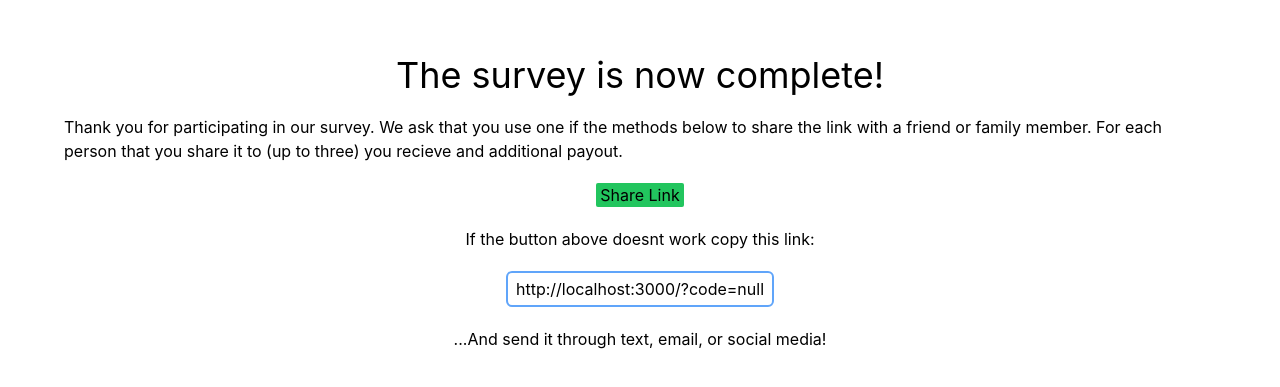
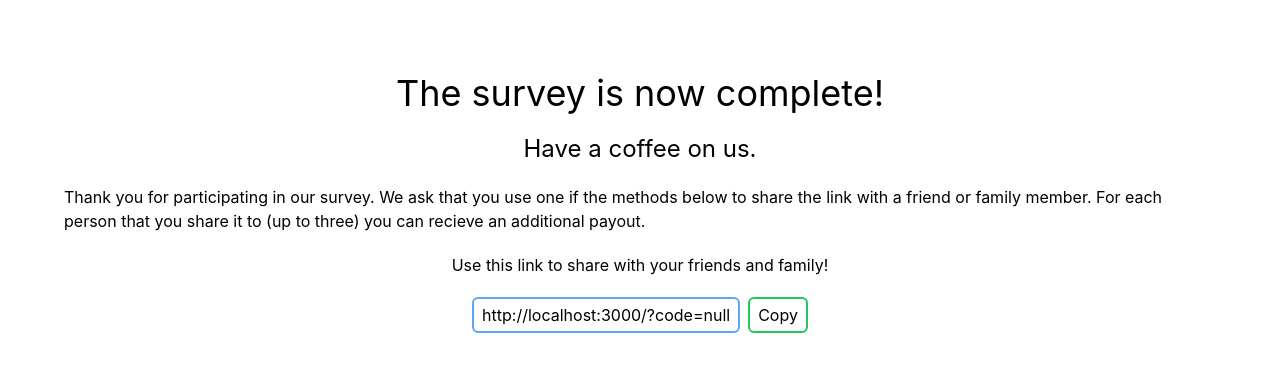
Before and after one commit to Vaugnie-Lindsey/SurveyApp, a React (Create React App) app: page /SurveyComplete in a window 1280 px wide. Shown: the part 197-584 px from the top of the page. Built offline with nearby package versions, Linux system fonts and the light colour scheme.

Commit message:
Improved sharing functionality + UI appearance

```diff
--- a/src/Pages/Homepage.jsx
+++ b/src/Pages/Homepage.jsx
@@ -19,7 +19,7 @@ const Homepage = () => {
         placeholder="Please input your referal code here"
       ></input>
       <Link to="/InformedConsent">
-        <button className="bg-green-500 rounded-md text-white pl-1 pr-1">
+        <button className="bg-green-500 rounded-md text-white p-3">
           Continue
         </button>
       </Link>
--- a/src/Pages/SurveyComplete.jsx
+++ b/src/Pages/SurveyComplete.jsx
@@ -1,8 +1,10 @@
 import React from "react";
+import { useState } from "react";
 import { useSearchParams } from "react-router-dom";
 
 const SurveyComplete = () => {
   const [queryParameters] = useSearchParams();
+  const [copyLabel, setCopyLabel] = useState("Copy");
   const url = `http://localhost:3000/?code=${queryParameters.get("code")}`;
   const shareData = {
     title: "Women In STEM Study",
@@ -14,28 +16,40 @@ const SurveyComplete = () => {
     navigator.share(shareData);
   };
 
+  const copyLink = () => {
+    navigator.clipboard.writeText(url);
+    setCopyLabel("Copied!");
+    setTimeout(() => {
+      setCopyLabel("Copy");
+    }, 2000)
+  }
+
   return (
     <div className="flex flex-col justify-center items-center gap-5 dark:bg-slate-900 dark:text-white min-h-screen p-16">
       <h1 className="dark:text-green-500 text-4xl">
         The survey is now complete!
       </h1>
+      <h2 className="dark:text-green-500 text-2xl">Have a coffee on us.</h2>
       <p>
         Thank you for participating in our survey. We ask that you use one if
         the methods below to share the link with a friend or family member. For
-        each person that you share it to (up to three) you recieve and
+        each person that you share it to (up to three) you can recieve an
         additional payout.
       </p>
+      <h3>Use this link to share with your friends and family!</h3>
+      <div className="flex flex-row gap-2">
+        <div className="pl-2 pr-2 pt-1 pb-1 border-2 border-blue-400 rounded-md">
+          <p>{url}</p>
+        </div>
+        <button className="border-2 border-green-500 pl-2 pr-2 pt-1 pb-1 rounded-md" onClick={() => copyLink()}>{copyLabel}</button>
+      </div>
+      {navigator.share &&
       <button
         onClick={() => openShare()}
-        className="bg-green-500 pl-1 pr-1 rounded-sm"
+        className="bg-green-500 p-3 rounded-sm active:bg-green-800"
       >
         Share Link
-      </button>
-      <h3>If the button above doesnt work copy this link:</h3>
-      <div className="pl-2 pr-2 pt-1 pb-1 border-2 border-blue-400 rounded-md">
-        <p>{url}</p>
-      </div>
-      <p>...And send it through text, email, or social media!</p>
+      </button>}
     </div>
   );
 };
```
